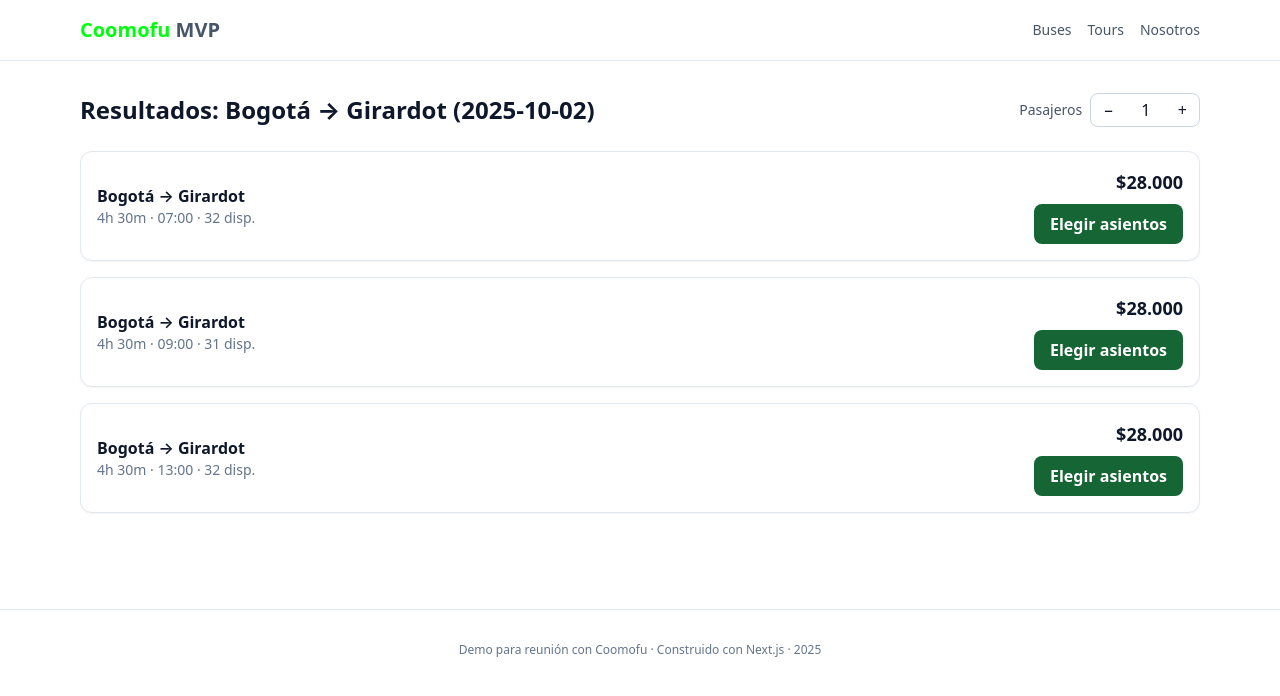
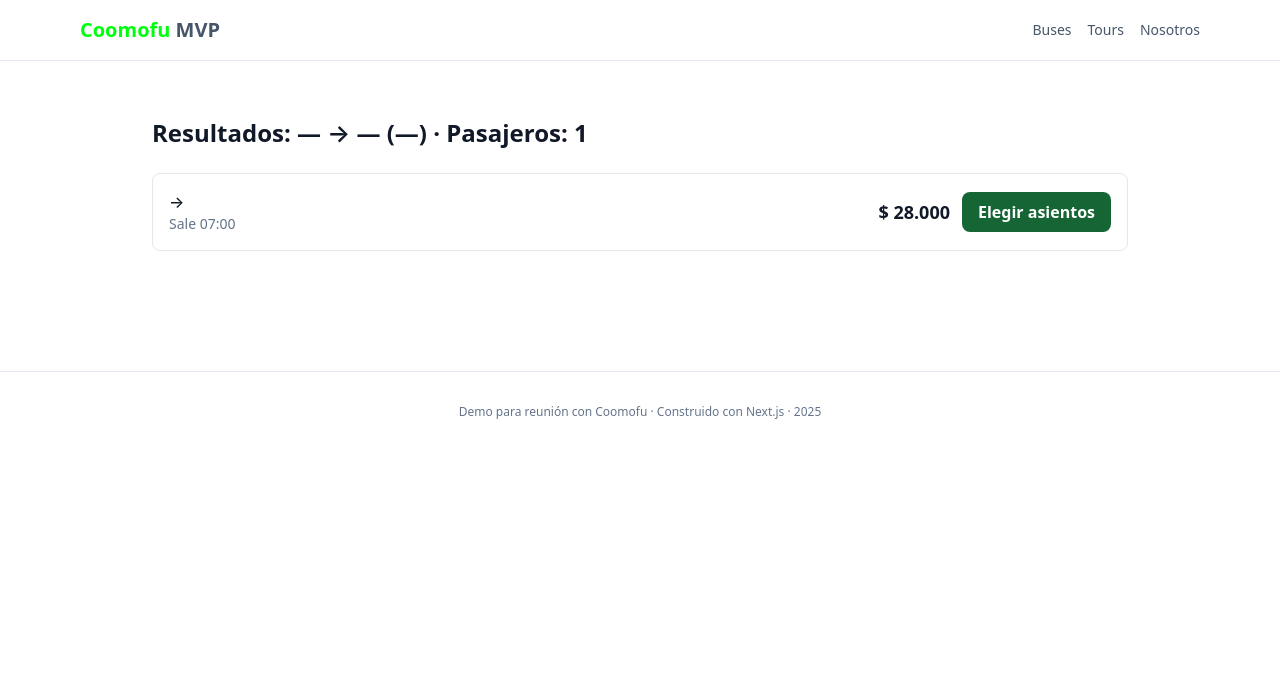
Before and after one commit to vgmorfeo-boop/coomofu-mvp, a Next.js app: page /search in a window 1280 px wide. Shown: the top 696 px of the page. Built offline with nearby package versions, Linux system fonts and the light colour scheme.

Commit message:
fix(search): wrap useSearchParams with Suspense + dynamic render

```diff
--- a/app/search/page.tsx
+++ b/app/search/page.tsx
@@ -1,64 +1,41 @@
-"use client";
+// app/search/page.tsx
+'use client';
 
-import Link from "next/link";
-import { useRouter, useSearchParams } from "next/navigation";
-import { useMemo, useState } from "react";
+import { Suspense } from 'react';
+import { useSearchParams } from 'next/navigation';
+import Link from 'next/link';
 
-const TRIPS = [
-  { id: "T-BOG-GIR-0700", origin: "Bogotá", destination: "Girardot", duration: "4h 30m", time: "07:00", price: 28000, seats: 32 },
-  { id: "T-BOG-GIR-0900", origin: "Bogotá", destination: "Girardot", duration: "4h 30m", time: "09:00", price: 28000, seats: 31 },
-  { id: "T-BOG-GIR-1300", origin: "Bogotá", destination: "Girardot", duration: "4h 30m", time: "13:00", price: 28000, seats: 32 },
-];
+// Fuerza render dinámico (evita el intento de export estático)
+export const dynamic = 'force-dynamic';
 
-export default function SearchPage() {
-  const sp = useSearchParams();
-  const router = useRouter();
+function SearchResults() {
+  const params = useSearchParams();
+  const origin = params.get('origin') ?? '';
+  const destination = params.get('destination') ?? '';
+  const date = params.get('date') ?? '';
+  const passengers = Number(params.get('passengers') ?? '1');
 
-  const origin = sp.get("origin") || "Bogotá";
-  const destination = sp.get("destination") || "Girardot";
-  const date = sp.get("date") || "2025-10-02";
-  const p = Number(sp.get("passengers") || 1);
-  const [passengers, setPassengers] = useState(Math.max(1, p));
+  // Aquí arma tus resultados como ya lo tenías (mock/trips filtrados, etc.)
+  // Por ahora dejo una UI mínima de ejemplo:
+  return (
+    <div className="space-y-6 max-w-5xl mx-auto p-6">
+      <h1 className="text-2xl font-semibold">
+        Resultados: {origin || '—'} → {destination || '—'} ({date || '—'}) · Pasajeros: {passengers}
+      </h1>
 
-  function updatePassengers(next: number) {
-    const q = new URLSearchParams({
-      origin, destination, date, passengers: String(next),
-    });
-    router.replace(`/search?${q.toString()}`);
-    setPassengers(next);
-  }
-
-  const trips = useMemo(() => TRIPS.filter(t => t.origin===origin && t.destination===destination), [origin, destination]);
-
-  return (
-    <div className="space-y-6">
-      <div className="flex items-center justify-between">
-        <h1 className="text-2xl font-bold text-slate-900">
-          Resultados: {origin} → {destination} ({date})
-        </h1>
-        <div className="flex items-center gap-2">
-          <span className="text-sm text-slate-600">Pasajeros</span>
-          <div className="flex items-center rounded-lg border border-slate-300">
-            <button className="px-3 py-1" onClick={()=>updatePassengers(Math.max(1, passengers-1))}>−</button>
-            <div className="px-3 py-1 min-w-[2.5rem] text-center">{passengers}</div>
-            <button className="px-3 py-1" onClick={()=>updatePassengers(Math.min(6, passengers+1))}>+</button>
-          </div>
-        </div>
-      </div>
-
+      {/* Ejemplo: lista de “viajes” */}
       <div className="space-y-4">
-        {trips.map((trip) => (
-          <div key={trip.id} className="card flex items-center justify-between">
+        {[{ id: 'T-BOG-GIR-0700', time: '07:00', price: 28000 }].map((trip) => (
+          <div key={trip.id} className="flex items-center justify-between rounded-lg border p-4">
             <div>
-              <p className="font-semibold text-slate-900">{trip.origin} → {trip.destination}</p>
-              <p className="text-sm text-slate-500">{trip.duration} · {trip.time} · {trip.seats} disp.</p>
+              <div className="font-medium">{origin} → {destination}</div>
+              <div className="text-sm text-slate-500">Sale {trip.time}</div>
             </div>
-
-            <div className="text-right">
-              <p className="font-bold text-lg text-slate-900">${trip.price.toLocaleString("es-CO")}</p>
+            <div className="flex items-center gap-3">
+              <div className="text-lg font-semibold">$ {trip.price.toLocaleString('es-CO')}</div>
               <Link
-                href={`/trip/${trip.id}?origin=${encodeURIComponent(origin)}&destination=${encodeURIComponent(destination)}&date=${date}&passengers=${passengers}`}
-                className="btn btn-primary mt-2"
+                href={`/trip/${trip.id}?date=${encodeURIComponent(date)}&passengers=${passengers}`}
+                className="btn btn-primary"
               >
                 Elegir asientos
               </Link>
@@ -69,3 +46,11 @@ export default function SearchPage() {
     </div>
   );
 }
+
+export default function Page() {
+  return (
+    <Suspense fallback={<div className="max-w-5xl mx-auto p-6">Cargando resultados…</div>}>
+      <SearchResults />
+    </Suspense>
+  );
+}
```
